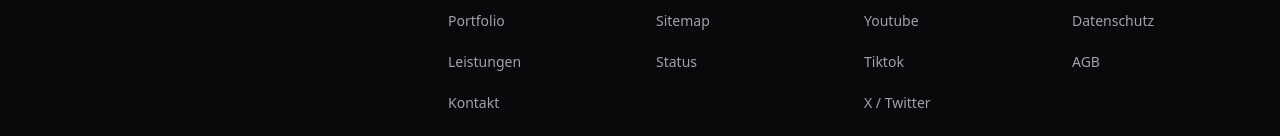
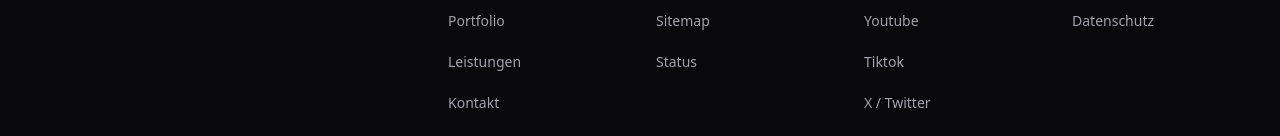
Before and after one commit to Ferbion-lT/V3, a Vue app: page /impressum in a window 1280 px wide. Shown: the part 1861-1997 px from the top of the page. Built offline with nearby package versions, Linux system fonts and the light colour scheme.

Commit message:
feat: removed agb link

```diff
--- a/src/components/Footer.vue
+++ b/src/components/Footer.vue
@@ -67,9 +67,6 @@
                                 <li>
                                     <router-link class="text-sm leading-6 text-zinc-400 hover:text-zinc-300 transition" to="/datenschutz">Datenschutz</router-link>
                                 </li>
-                                <li>
-                                    <a class="text-sm leading-6 text-zinc-400 hover:text-zinc-300 transition" href="">AGB</a>
-                                </li>
                             </ul>
                         </div>
                     </div>
```
